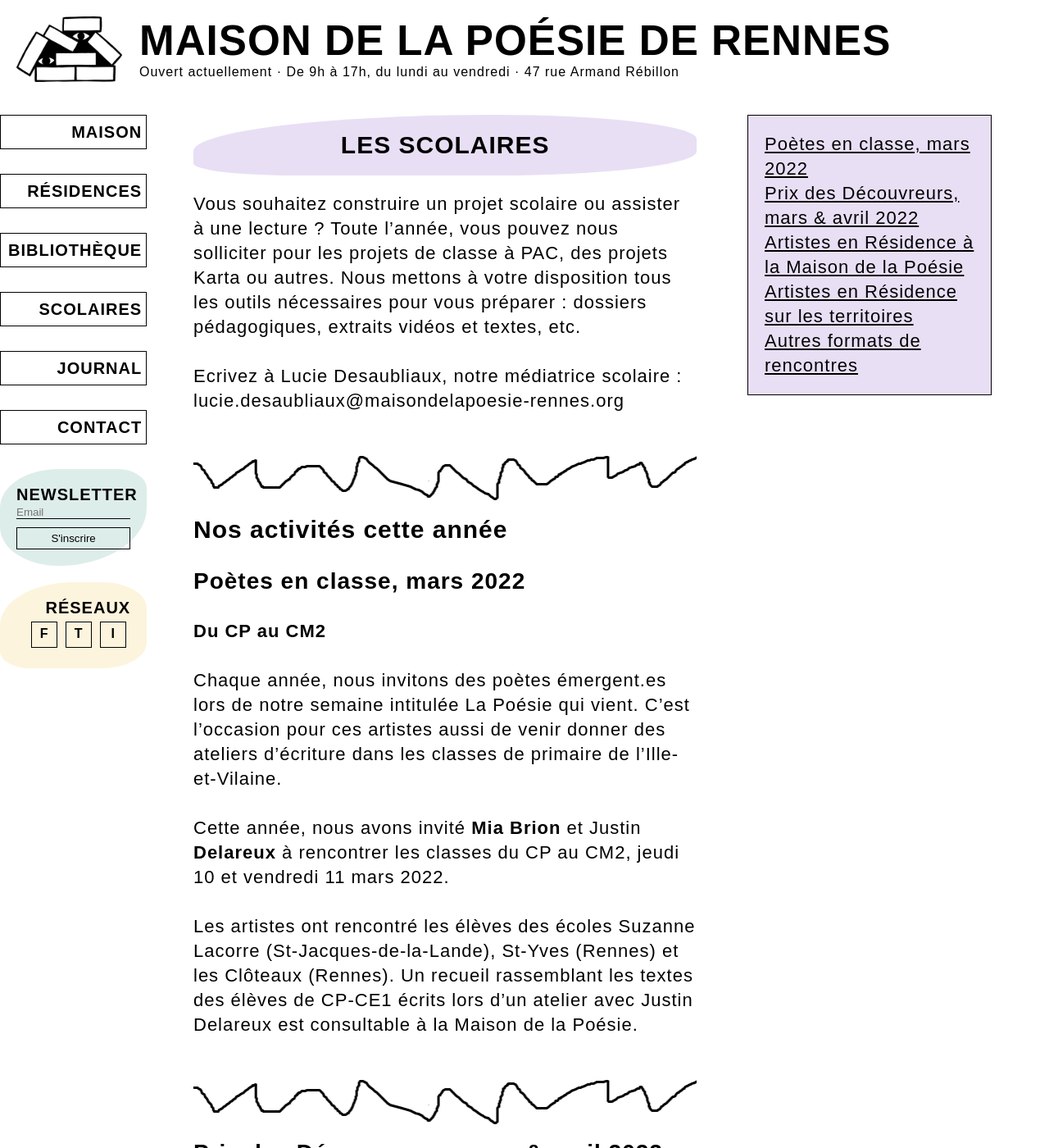
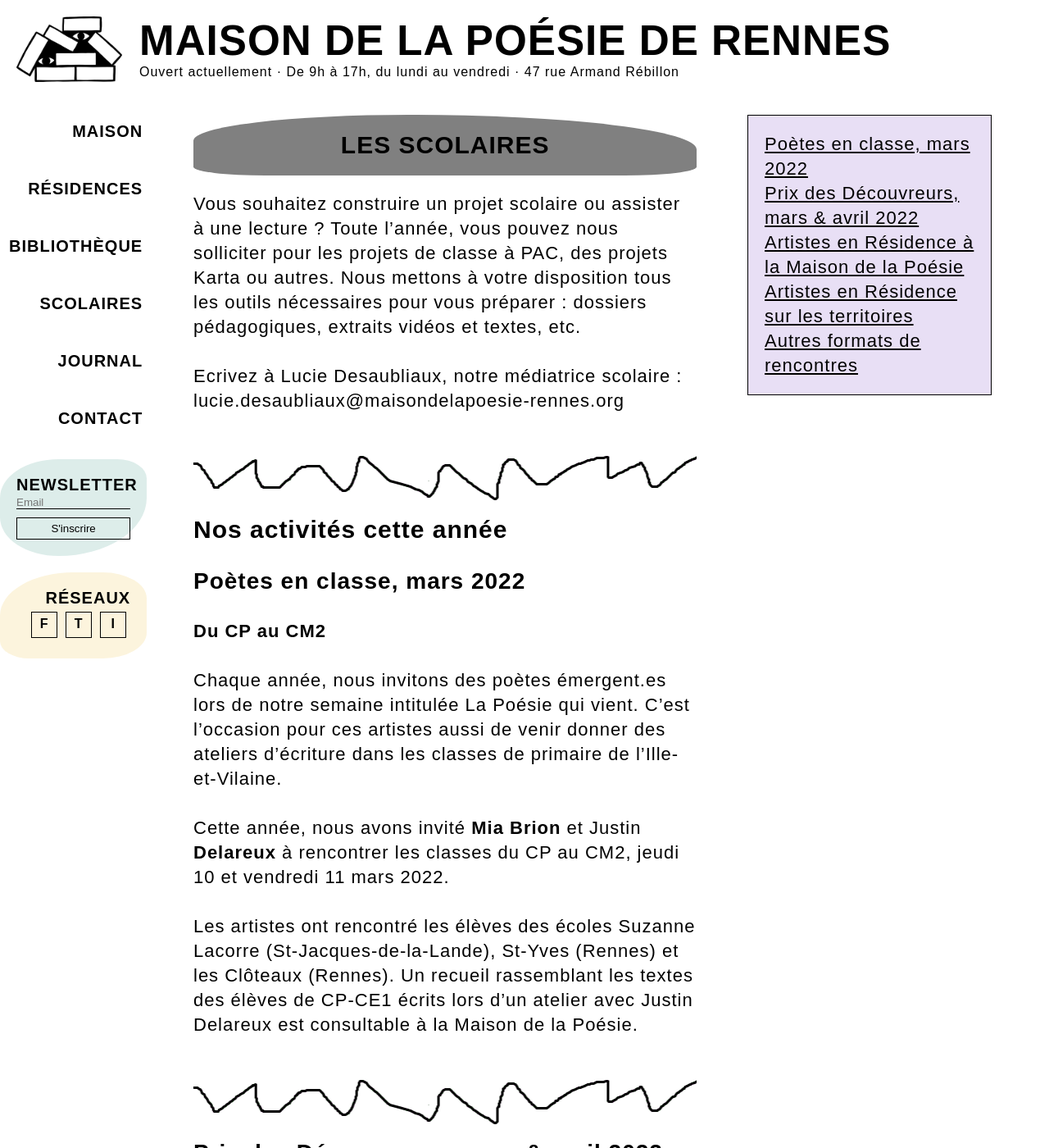
Before and after one commit to PQuod/MaisondelaPoesiedeRennes, a Jekyll site: the page built from scolaires.md, in a window 1280 px wide and 1400 px high. Shown: the whole window at 82% size. Built offline with Jekyll 4.4.1, drawn with Linux system fonts in a browser that asks for light colours; some web fonts are replaced; a script that is not in the unit is left out.

Commit message:
prettier<3

```diff
--- a/_layouts/archives.html
+++ b/_layouts/archives.html
@@ -21,6 +21,7 @@
                 {% elsif post.categories contains "evenement" %}<h3 class="color_renc event_titre">
                 {% elsif post.categories contains "associatif" %}<h3 class="color_asso event_titre">
                 {% elsif post.categories contains "podcast" %}<h3 class="color_pod event_titre">
+                  {% elsif post.categories contains "scolaires" %}<h3 class="color_scol event_titre">
                 {% else %}<h3 class="color_autres event_titre">{% endif %}{{ post.title }}</h3>
               </a>
               {% for artiste in post.artiste %}
--- a/_layouts/home.html
+++ b/_layouts/home.html
@@ -3,7 +3,6 @@
 ---
 <div class="evenements">
   <div class="periode">
-    <h1 class="liste_titre">Événements à venir</h1>
     <ul class="liste-posts">
       {% assign sorted = site.posts | sort: 'date_debut' %}
       {% for post in sorted %}
@@ -19,7 +18,7 @@
                 <p class="event_type">{{post.dates_publiees}}</p>
               </div>
               <a href="{{ post.url }}">
-                {% if post.categories contains "rencontre" %}<h3 class="color_renc event_titre">{% elsif post.categories contains "associatif" %}<h3 class="color_asso event_titre">{% else %}<h3 class="color_autres event_titre">{% endif %}{{ post.title }}</h3>
+                {% if post.categories contains "rencontre" %}<h3 class="color_renc event_titre">{% elsif post.categories contains "associatif" %}<h3 class="color_asso event_titre">{% elsif post.categories contains "scolaires" %}<h3 class="color_scol event_titre">{% else %}<h3 class="color_autres event_titre">{% endif %}{{ post.title }}</h3>
               </a>
               {% for artiste in post.artiste %}
                 {% for item in artiste %}
@@ -58,6 +57,7 @@
                   {% elsif post.categories contains "evenement" %}<h3 class="color_renc event_titre">
                   {% elsif post.categories contains "associatif" %}<h3 class="color_asso event_titre">
                   {% elsif post.categories contains "podcast" %}<h3 class="color_pod event_titre">
+                    {% elsif post.categories contains "scolaire" %}<h3 class="color_scol event_titre">
                   {% else %}<h3 class="color_autres event_titre">{% endif %}{{ post.title }}</h3>
                 </a>
                 {% for artiste in post.artiste %}
--- a/_layouts/rubrique.html
+++ b/_layouts/rubrique.html
@@ -2,7 +2,15 @@
 layout: default
 ---
 <article>
-    <div class="encart_rubrique color_res">
+    {% if page.title == 'Résidences'%}
+      <div class="encart_rubrique color_res">
+    {% elsif page.title == 'La Maison' %}
+      <div class="encart_rubrique color_asso">
+    {% elsif page.title == 'Les scolaires' %}
+    <div class="encart_rubrique color_scol">
+    {% else %}
+    <div class="encart_rubrique color_autres">
+    {% endif %}
         <div class="titre_page"><h1>{{ page.title }}</h1></div>
     </div>
     <div class="post_descript">
--- a/_sass/minima/_base.scss
+++ b/_sass/minima/_base.scss
@@ -8,7 +8,7 @@
   --color_asso:#fcf4dd;
   --color_pod:#daeaf6;
   --color_autres:#ddedea;
-
+  --color_scol:gray;
 }
 
 *{
--- a/_sass/minima/_layout.scss
+++ b/_sass/minima/_layout.scss
@@ -74,7 +74,14 @@
   font-size:20px;
   margin-bottom:var(--line-height);
   padding:5px;
-  border: 1px solid black;
+}
+
+nav li:before{
+  height: 25px;
+width: 25px;
+background-color: #bbb;
+border-radius: 50%;
+display: inline-block;
 }
 
 
@@ -161,8 +168,8 @@
 }
 
 .event_titre:hover{
-  background-color: black;
-  color:white;
+  border-radius: 0;
+  transition-duration:0.5s;
 }
 
 .event_dates{
@@ -239,10 +246,18 @@
   background-color:var(--color_pod);
   border-radius: 30% 60% 30% 40%;
 }
+
+.color_scol{
+  background-color:var(--color_scol);
+  border-radius: 60% 80% 20% 20%;
+}
+
 .color_autres{
   background-color:var(--color_autres);
   border-radius: 40% 20% 60% 40%;
 }
+
+
 
 
 /* Journal */
```
